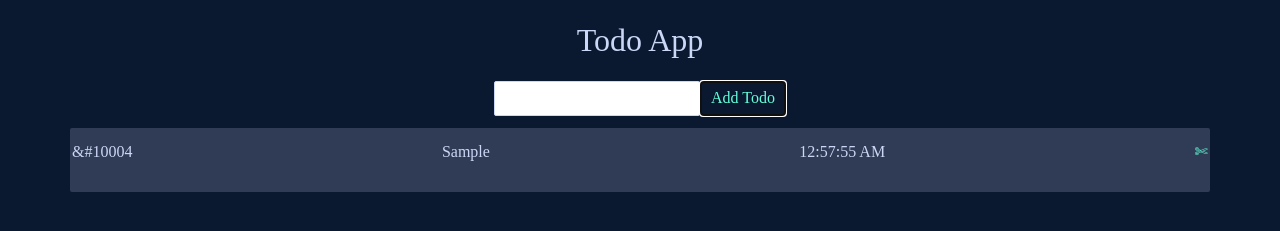
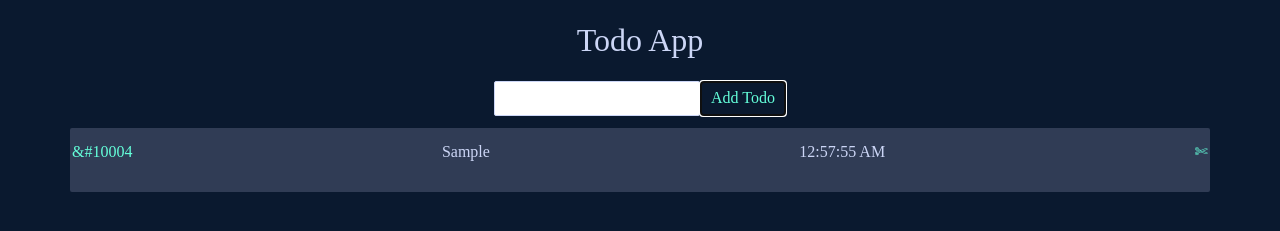
Before and after one commit to samuelorobosa/react-todo-app, a React (Create React App) app: page / in a window 1280 px wide. Both pictures are taken after typing "Sample" into the empty fields and a click on the button "Add Todo". Shown: the top 231 px of the page. Built offline with nearby package versions, Linux system fonts and the light colour scheme; a web font is replaced by a local one.

Commit message:
Update TodoItem.css

```diff
--- a/src/components/TodoItem.css
+++ b/src/components/TodoItem.css
@@ -17,3 +17,8 @@ input[type="checkbox"]{
 	color: rgb(100,255,218);
 	cursor: crosshair;
 }
+
+.checkmark{
+	color: rgb(100,255,218);
+	cursor: crosshair;
+}
```
